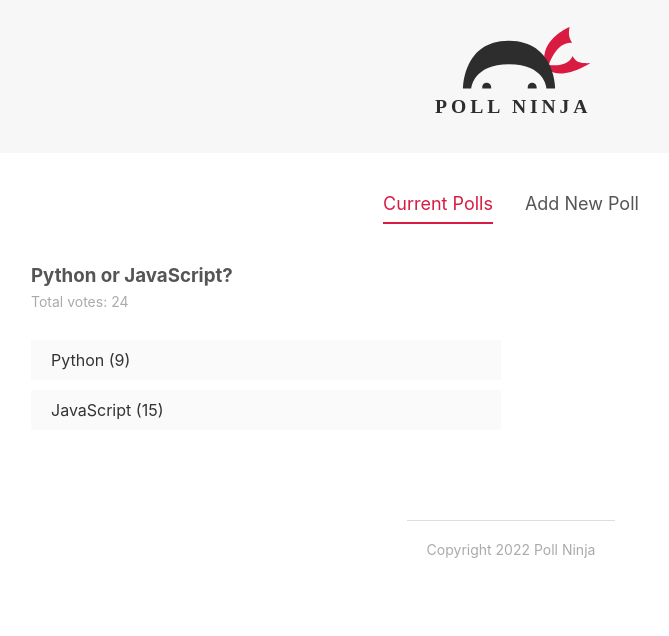
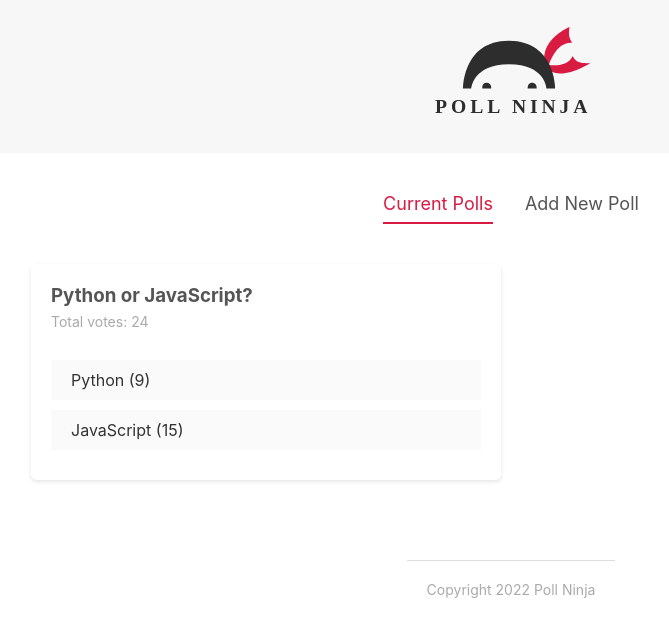
Before and after one commit to evanfordebarden/ninjapolls, a Svelte app: page / in a window 1280 px wide. Shown: the top 636 px of the page, without its empty margins (129-798 px from the left). Built offline with nearby package versions, Linux system fonts and the light colour scheme.

Commit message:
completes lessons 26 & 27 - Card Component & Casting Votes

```diff
--- a/src/App.svelte
+++ b/src/App.svelte
@@ -30,13 +30,26 @@
     console.log(polls);
     activeItem = "Current Polls";
   };
+
+  const handleVote = (e) => {
+    const { id, option } = e.detail;
+    let copiedPolls = [...polls];
+    let upvotedPoll = copiedPolls.find((poll) => poll.id === id);
+    if (option === "a") {
+      upvotedPoll.votesA++;
+    }
+    if (option === "b") {
+      upvotedPoll.votesB++;
+    }
+    polls = copiedPolls;
+  };
 </script>
 
 <Header />
 <main>
   <Tabs {activeItem} {items} on:tabChange={tabChange} />
   {#if activeItem === "Current Polls"}
-    <PollList {polls} />
+    <PollList {polls} on:vote={handleVote} />
   {:else if activeItem === "Add New Poll"}
     <CreatePollForm on:add={handleAdd} />
   {/if}
--- a/src/components/PollDetails.svelte
+++ b/src/components/PollDetails.svelte
@@ -1,22 +1,32 @@
 <script>
+  import { createEventDispatcher } from "svelte";
+  import Card from "../shared/Card.svelte";
   export let poll;
+  const dispatch = createEventDispatcher();
 
   // reactive values
   $: totalVotes = poll.votesA + poll.votesB;
+
+  //handling votes
+  const handleVote = (option, id) => {
+    dispatch("vote", { option, id });
+  };
 </script>
 
+<Card>
   <div class="poll">
     <h3>{poll.question}</h3>
     <p>Total votes: {totalVotes}</p>
-  <div class="answer">
+    <div class="answer" on:click={() => handleVote("a", poll.id)}>
       <div class="percent percent-a" />
       <span>{poll.answerA} ({poll.votesA})</span>
     </div>
-  <div class="answer">
+    <div class="answer" on:click={() => handleVote("b", poll.id)}>
       <div class="percent percent-b" />
       <span>{poll.answerB} ({poll.votesB})</span>
     </div>
   </div>
+</Card>
 
 <style>
   h3 {
--- a/src/components/PollList.svelte
+++ b/src/components/PollList.svelte
@@ -5,7 +5,7 @@
 
 <div class="poll-list">
   {#each polls as poll (poll.id)}
-    <div><PollDetails {poll} /></div>
+    <div><PollDetails {poll} on:vote /></div>
   {/each}
 </div>
 
--- /dev/null
+++ b/src/shared/Card.svelte
@@ -0,0 +1,12 @@
+<div class="card">
+  <slot />
+</div>
+
+<style>
+  .card {
+    background: #fff;
+    padding: 20px;
+    border-radius: 6px;
+    box-shadow: 0px 2px 4px rgba(0, 0, 0, 0.1);
+  }
+</style>
```
Lines whose indentation alone changed are shown as unchanged.
